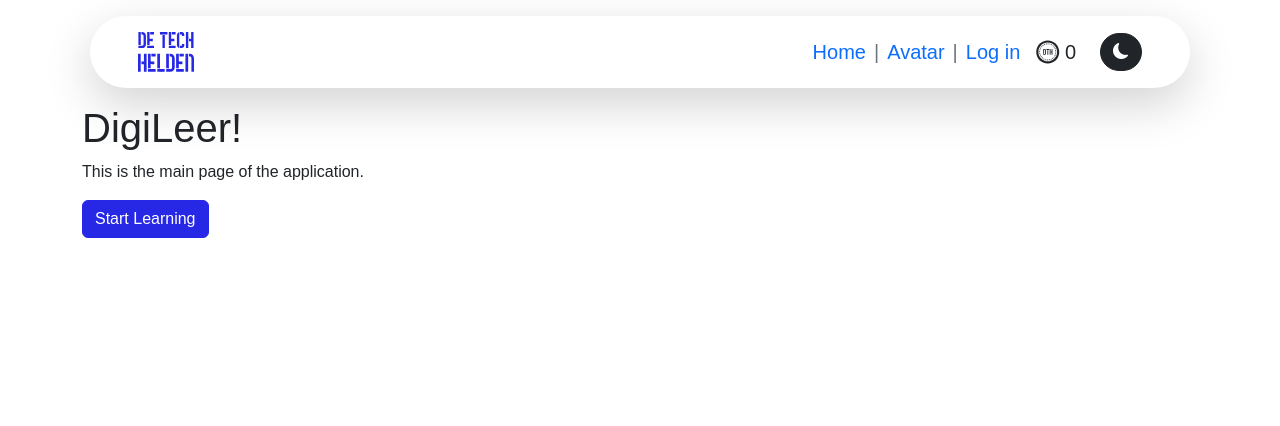
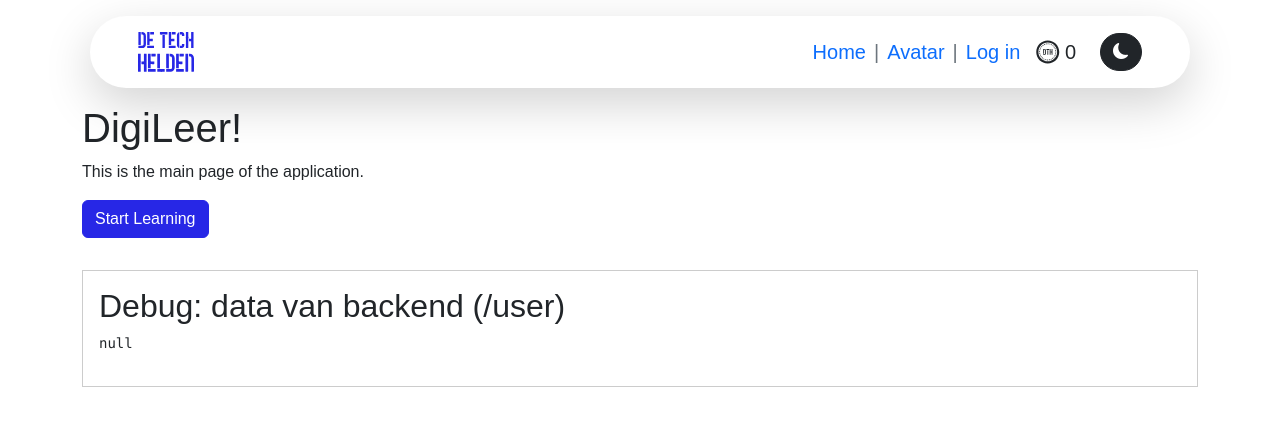
Before and after one commit to itmoz/DTH_LeerOmgeving, a React (Vite) app: page / in a window 1280 px wide. Shown: the top 426 px of the page. Built offline with nearby package versions, Linux system fonts and the light colour scheme; no server answers.

Commit message:
front-end is verbonden met de back-end

```diff
--- a/src/App.jsx
+++ b/src/App.jsx
@@ -3,15 +3,33 @@ import { useState, useEffect } from 'react';
 import AppRoutes from './AppRoutes/AppRoutes';
 import Navbar from './WebsiteElements/Navbar/Navbar';
 
+const API_BASE = "http://127.0.0.1:3000";
+
 function App() {
   // 1. Theme State & LocalStorage
   const [theme, setTheme] = useState(localStorage.getItem('app-theme') || 'light');
+
+  // Nieuw: state voor backend-data
+  const [userData, setUserData] = useState(null);
 
   // 2. Apply theme to HTML tag
   useEffect(() => {
     document.documentElement.setAttribute('data-bs-theme', theme);
     localStorage.setItem('app-theme', theme);
   }, [theme]);
+
+  // Nieuw: één keer /user ophalen bij laden van de app
+  useEffect(() => {
+    fetch(`${API_BASE}/user`)
+      .then((res) => res.json())
+      .then((data) => {
+        console.log("Data van backend /user:", data);
+        setUserData(data); // bv. { user: null }
+      })
+      .catch((err) => {
+        console.error("Fout bij ophalen /user:", err);
+      });
+  }, []);
 
   // 3. Toggle Function
   const toggleTheme = () => {
@@ -20,14 +38,14 @@ function App() {
 
   return (
     <div className="container">
-
-      {/* Roep de Navbar aan en geef de props door */}
       <Navbar theme={theme} toggleTheme={toggleTheme} />
-      {/* Main Content Area */}
       <main>
         <AppRoutes />
+        <section style={{ marginTop: '2rem', padding: '1rem', border: '1px solid #ccc' }}>
+          <h2>Debug: data van backend (/user)</h2>
+          <pre>{JSON.stringify(userData, null, 2)}</pre>
+        </section>
       </main>
-
     </div>
   );
 }
```
Also changed, not shown: 2 other files (tests, documents, lock files or other folders).
